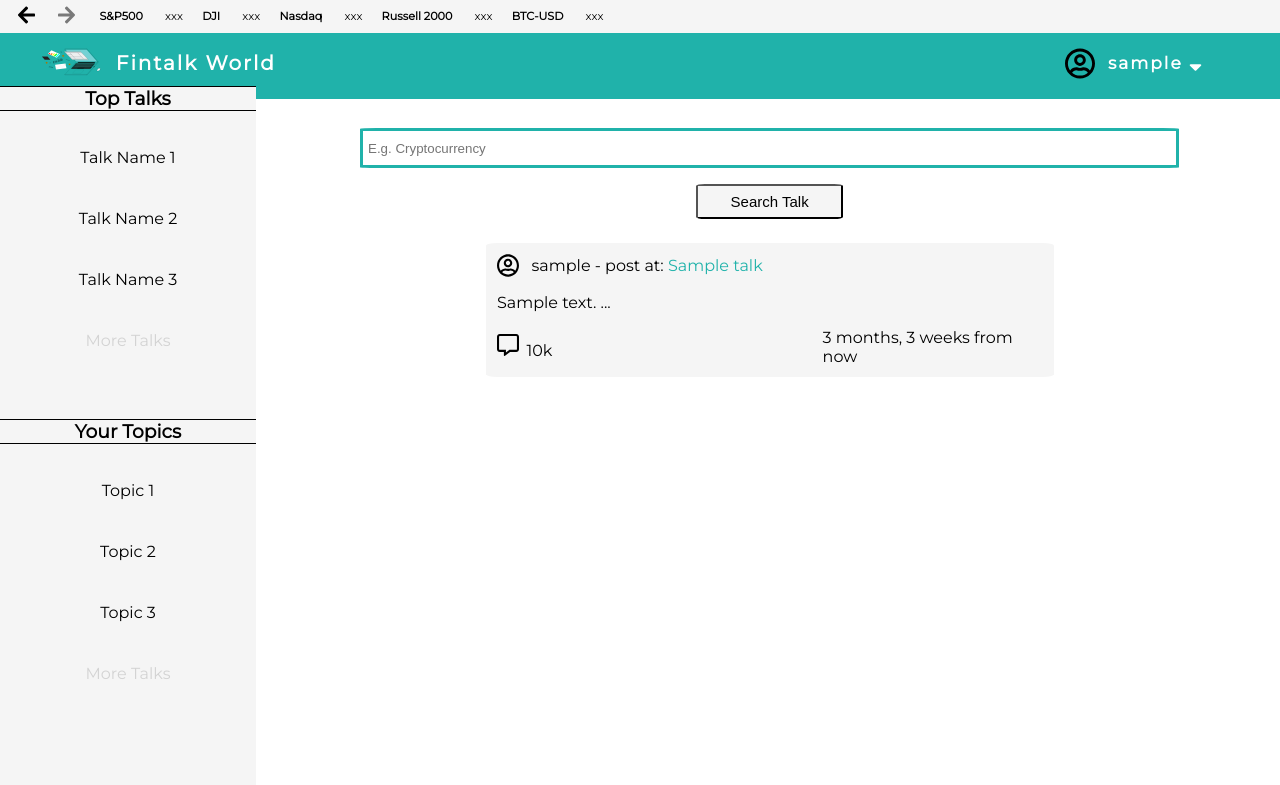
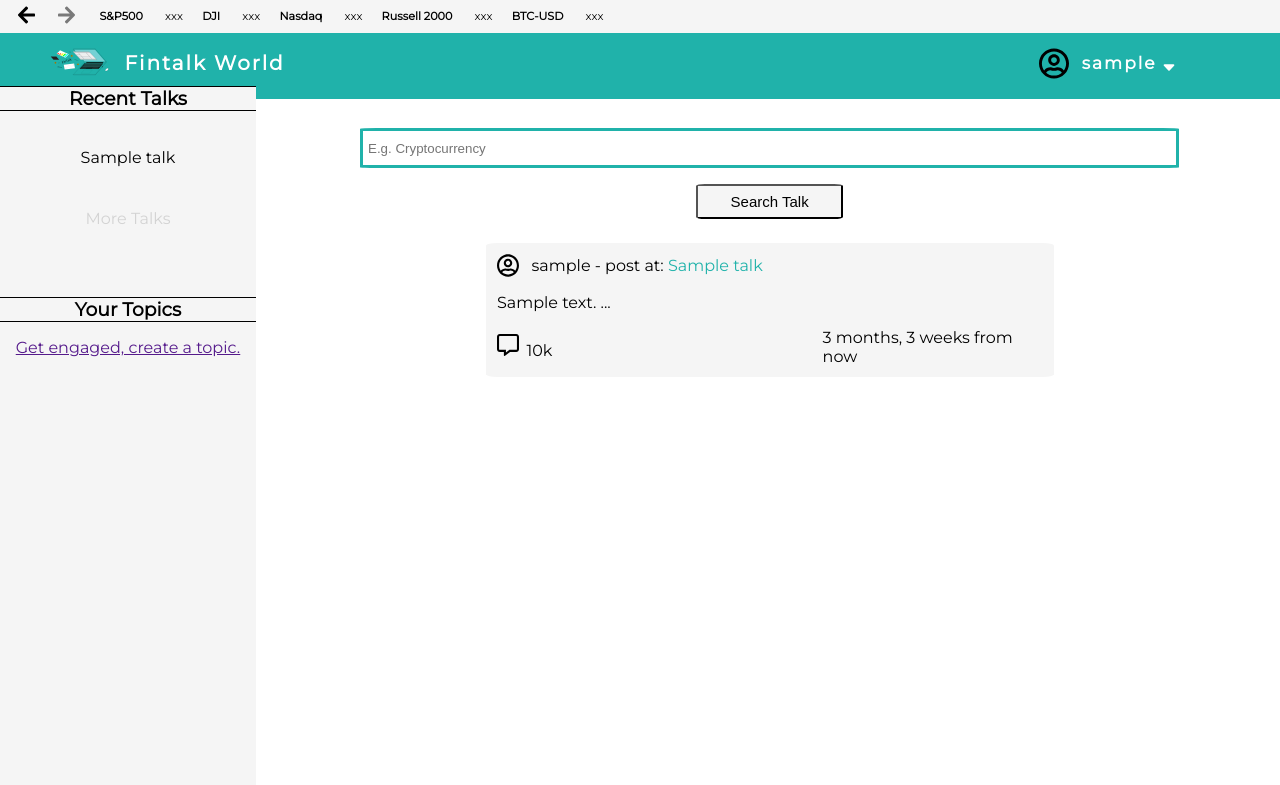
Before and after one commit to cnapolea/Django-fintalk, a Django app: page / in a window 1280 px wide. Shown: the top 785 px of the page. Run offline with Django 3.2, Linux system fonts and the light colour scheme; a user stored in the database is signed in; tables that the repository leaves empty hold one stand-in row (values such as "Sample post"); some libraries are stand-ins or nearby versions.

Commit message:
Connected the user, talks, and followtalks model objects to the view and used them to populate some dom elements

```diff
--- a/fintalk_world/static/css/base_style.css
+++ b/fintalk_world/static/css/base_style.css
@@ -95,6 +95,10 @@ body {
 .nav-links .site-name img {
     width: 7vw;
     height: 50px;
+}
+
+.site-name a {
+    text-decoration: none;
 }
 
 .nav-links .site-name h3 {
@@ -329,7 +333,7 @@ body {
 @media only screen and ( max-height: 720px) {
     .main-container .sidebar-nav {
         height: 100vh;
-        top: 12.9vh;
+        top: 12.8vh;
     }
 
 }
--- a/fintalk_world/static/js/base.js
+++ b/fintalk_world/static/js/base.js
@@ -186,7 +186,13 @@ const run_app = () => {
 
     // apiGenerator();
     indexSlider();
-    menuDropDown();
-    arrowDropDown();
+    try {
+        arrowDropDown();
+    } catch {}
+    try {
+        menuDropDown();
+    } catch {}
+
+
 };
 run_app();
--- a/fintalk_world/templates/base.html
+++ b/fintalk_world/templates/base.html
@@ -93,16 +93,10 @@
             <div class="nav-links">
                 <div class="site-name">
                     <img src="/static/images/ftw_logo.svg" alt="graphs, code components, and coins leaving a computer">
-                    <h3>Fintalk World</h3>
+                    <a href="{% url 'homepage' %}"><h3>Fintalk World</h3></a>
                 </div>
 
-                <!-- Space Assigned for authenticated User -->
-
-                <div class="burger-menu">
-                    <div class="line"></div>
-                    <div class="line"></div>
-                    <div class="line"></div>
-                </div>
+                <!-- Space Assigned for authenticated User navbar-->
 
                 {% if request.user.is_authenticated %}
                     <div class="user-info-nav">
@@ -118,6 +112,12 @@
                         </ul>
                     </div>
                 {% else %}
+                    <div class="burger-menu">
+                        <div class="line"></div>
+                        <div class="line"></div>
+                        <div class="line"></div>
+                    </div>
+
                     <ul class="auth-links">
                         <li><a href="">Sign Up</a></li>
                         <li class="login"><a href="">Log In</a></li>
@@ -129,6 +129,8 @@
             <div class="sidebar-nav">
 
                 <div class="talk-links">
+                    {% if follow_talks.count >= 3 %}
+
                         <h3>Top Talks</h3>
                         <ul>
                             <li>{% block recent_talk_1 %}Talk Name 1{% endblock%}</li>
@@ -136,15 +138,37 @@
                             <li>{% block recent_talk_3 %}Talk Name 3{% endblock%}</li>
                             <li><a href="">More Talks </a></li>
                         </ul>
+                    {% else %}
+
+                        <h3>Recent Talks</h3>
+                        <ul>
+                            {% for talk in talks %}
+                                <li>{{talk}}</li>
+                            {% endfor %}
+                            <li><a href="">More Talks </a></li>
+                        </ul>
+
+                    {% endif %}
                 </div>
                 <div class="topic-links">
+                    {% if request.user.is_authenticated %}
+                        {% if request.user.topics.count >= 3 %}
                             <h3>Your Topics</h3>
                             <ul>
-                            <li>{% block topic_1 %}Topic 1{% endblock%}</li>
-                            <li>{% block topic_2 %}Topic 2{% endblock%}</li>
-                            <li>{% block topic_3 %}Topic 3{% endblock%}</li>
+                                {% for topic in request.user.topics.all|slice:":3" %}
+                                    <li>{{topic}}</li>
+                                {% endfor %}
                                 <li><a href="">More Talks </a></
                             </ul>
+                        {% else%}
+                            <h3>Your Topics</h3>
+                            <a href="">Get engaged, create a topic.</a>
+                        {% endif%}
+
+                    {% else %}
+                        <h3>Your Topics</h3>
+                        <a href="">Get engaged, create a topic.</a>
+                    {% endif %}
                 </div>
 
             </div>
--- a/talks/models.py
+++ b/talks/models.py
@@ -65,6 +65,10 @@ class Topic(models.Model):
         post_count = self.posts.all().count()
         return post_count
 
+    def get_most_recent(self):
+        """Get recent topics"""
+        return self[:3]
+
 class Post(models.Model):
     """User will create a post under a topic."""
 
--- a/talks/views.py
+++ b/talks/views.py
@@ -16,7 +16,8 @@ class IndexListView(ListView):
     context_object_name = 'topics'
     template_name = 'index.html'
 
-    # def get_queryset(self):
-    #     self.talks = get_object_or_404(Talk)
-    #     queryset = self.talks
-    #     return queryset
+    def get_context_data(self, **kwargs):
+        context = super().get_context_data(**kwargs)
+        context['talks'] = Talk.objects.all()[:3]
+        context['follow_talks'] = FollowTalk.objects.all()
+        return context
```
Lines whose indentation alone changed are shown as unchanged.
